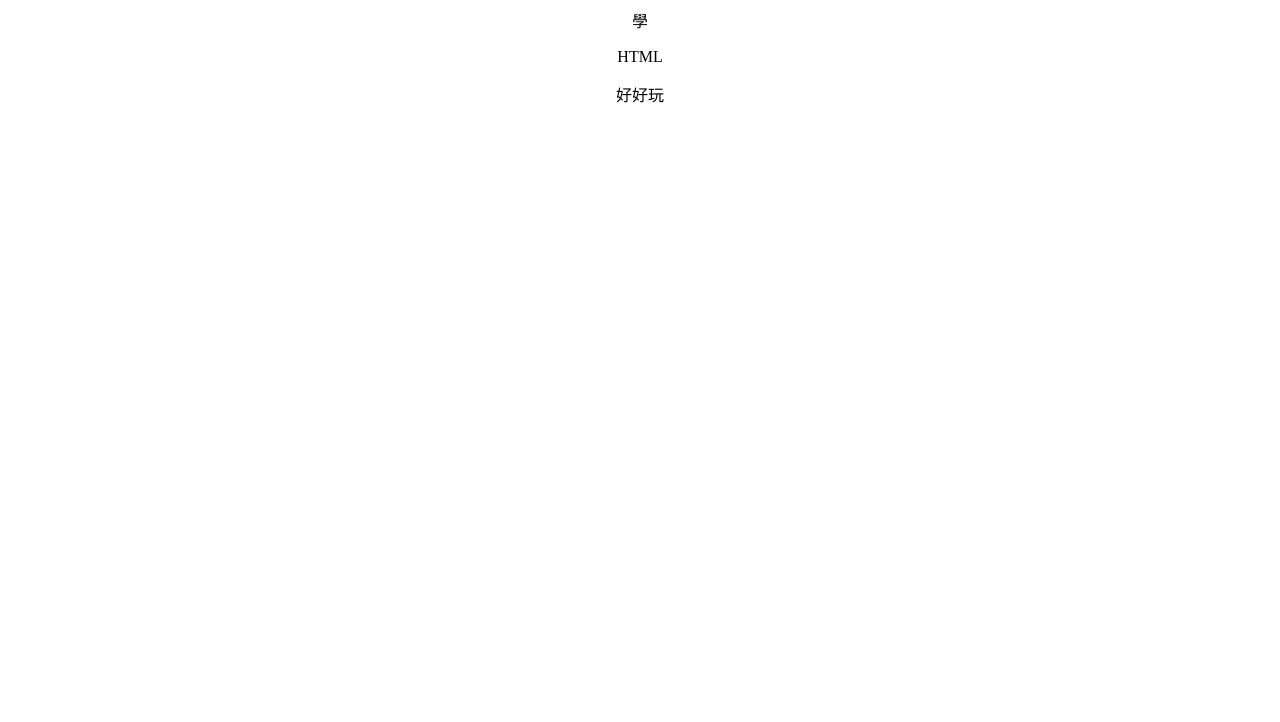
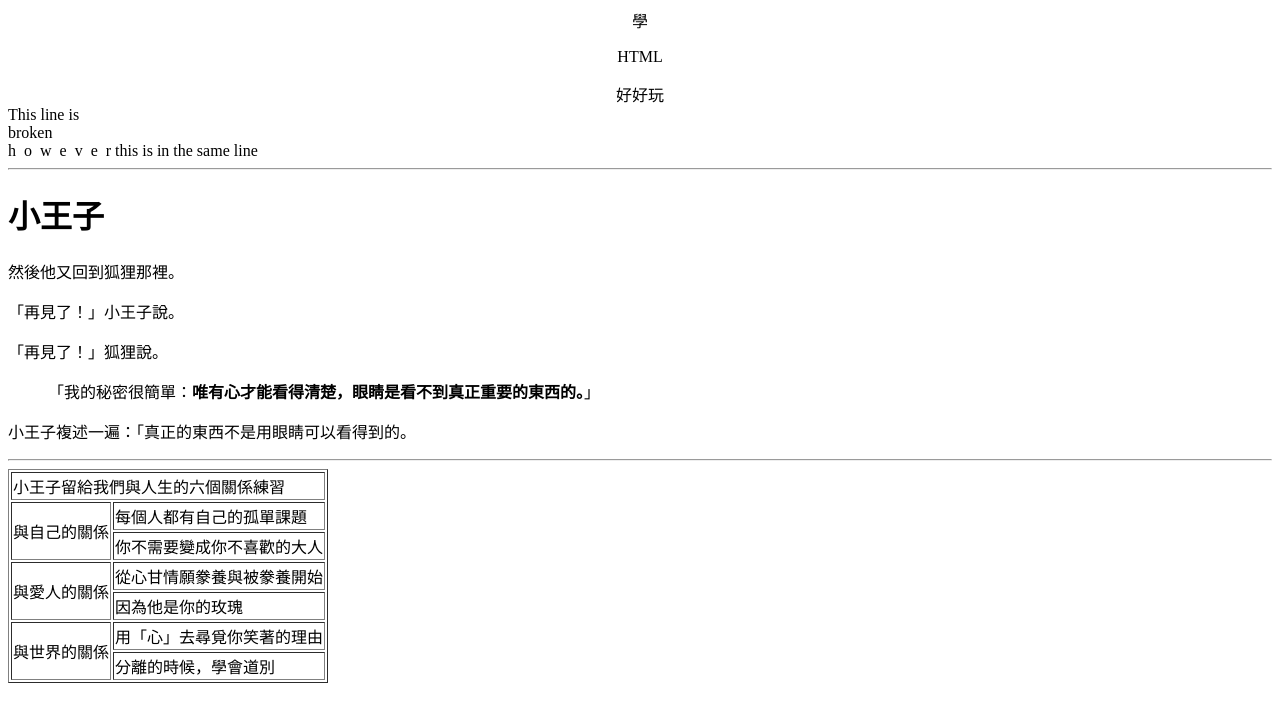
Before and after one commit to duncan1230/hw1, a plain HTML site: page index.html in a window 1280 px wide. Drawn offline with Linux system fonts and the light colour scheme.

Commit message:
no message

```diff
--- a/index.html
+++ b/index.html
@@ -6,6 +6,47 @@
 </head>
 <body>
     <div align="center">學<p>HTML</p>好好玩</div>
+<div>This line is <br>broken</div>
+    <div>h&nbsp&nbspo&nbsp&nbspw&nbsp&nbspe&nbsp&nbspv&nbsp&nbspe&nbsp&nbspr this is in the same line</div>
+    <hr>
+    <H1>小王子</H1>
+<p>然後他又回到狐狸那裡。</p>
+<p>「再見了！」小王子說。</p>
+<p>「再見了！」狐狸說。</p>
+    <blockquote>「我的秘密很簡單：<strong>唯有心才能看得清楚，眼睛是看不到真正重要的東西的。</strong>」</blockquote>
+    <p>小王子複述一遍：「真正的東西不是用眼睛可以看得到的。</p>
+    <hr>
+<table border="1">
+<tr>
+    <td colspan="2">小王子留給我們與人生的六個關係練習</td>
+    </tr>
+<tr>
+    <td rowspan="2">與自己的關係</td>
+    <td>每個人都有自己的孤單課題</td>
+    </tr>
+    <tr>
+      <td>你不需要變成你不喜歡的大人</td>
+    </tr>
+    <tr>
+        <td rowspan="2">與愛人的關係</td>
+        <td>從心甘情願豢養與被豢養開始</td>
+    </tr>
+    <tr>
+    <td>因為他是你的玫瑰</td>
+    </tr>
+    <tr>
+        <td rowspan="2">與世界的關係</td>
+        <td>用「心」去尋覓你笑著的理由</td>
+    </tr>
+    <tr>
+        <td>分離的時候，學會道別</td>
+    </tr>
+    </table>
+
+
+
+
+
 
 
 </body>
```
